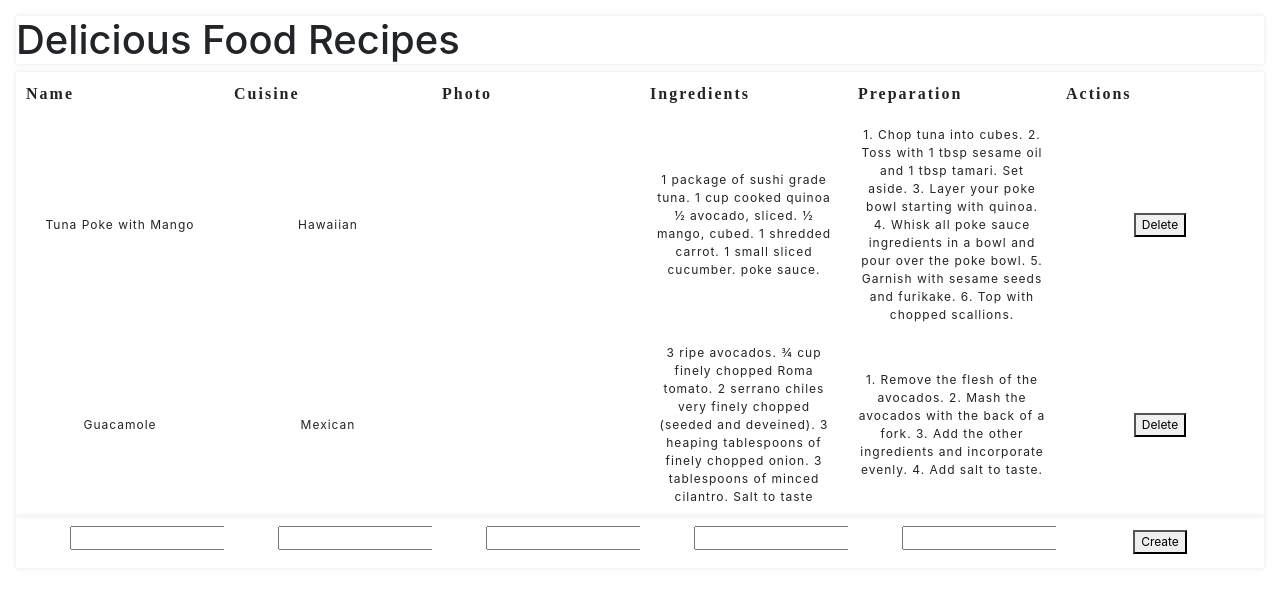
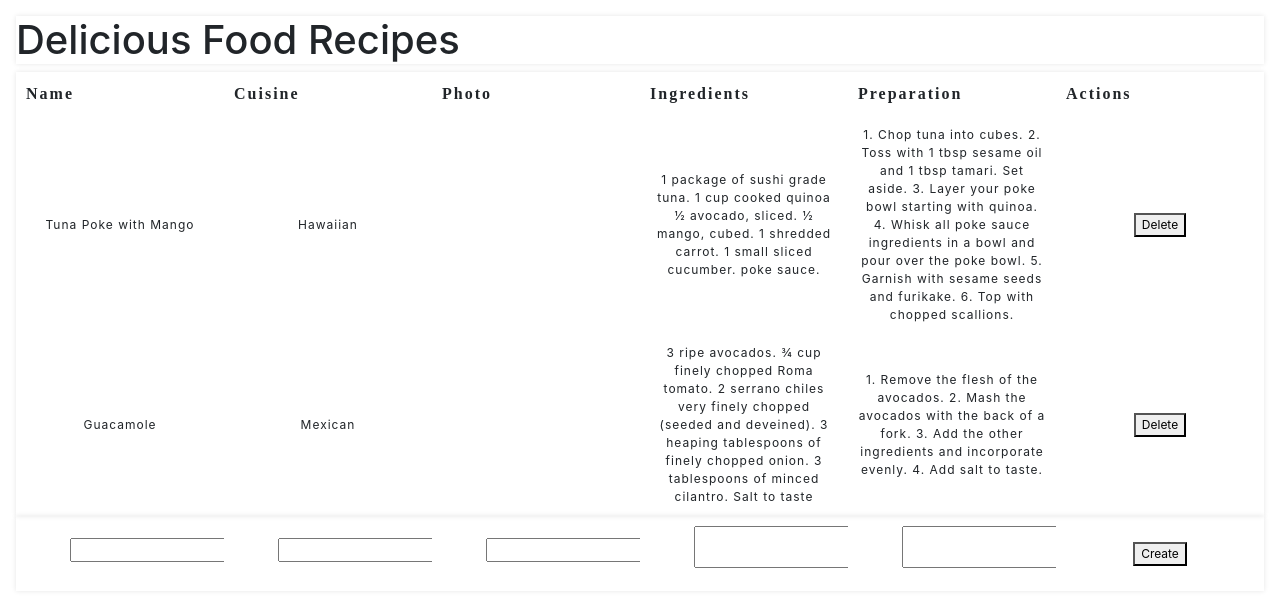
Before and after one commit to mvrylan/recipe-app-react, a React (Create React App) app: page / in a window 1280 px wide. Shown: the top 604 px of the page. Built offline with nearby package versions, Linux system fonts and the light colour scheme; the HTML template or start-up script is replaced by a standard one; a web font is replaced by a local one.

Commit message:
changed labels for ingredients and preparation from input to textarea

```diff
--- a/src/RecipeCreate.js
+++ b/src/RecipeCreate.js
@@ -48,12 +48,12 @@ function RecipeCreate({ addRecipe }) {
             </td>
             <td>
               <label htmlFor="ingredients">
-                <input id="ingredients" type="text" name="ingredients" onChange={handleChange} value={recipeData.ingredients} />
+                <textarea id="ingredients" type="text" name="ingredients" onChange={handleChange} value={recipeData.ingredients} />
               </label>
             </td>
             <td>
               <label htmlFor="preparation">
-                <input id="preparation" type="text" name="preparation" onChange={handleChange} value={recipeData.preparation} />
+                <textarea id="preparation" type="text" name="preparation" onChange={handleChange} value={recipeData.preparation} />
               </label>
             </td>
             <td>
```
